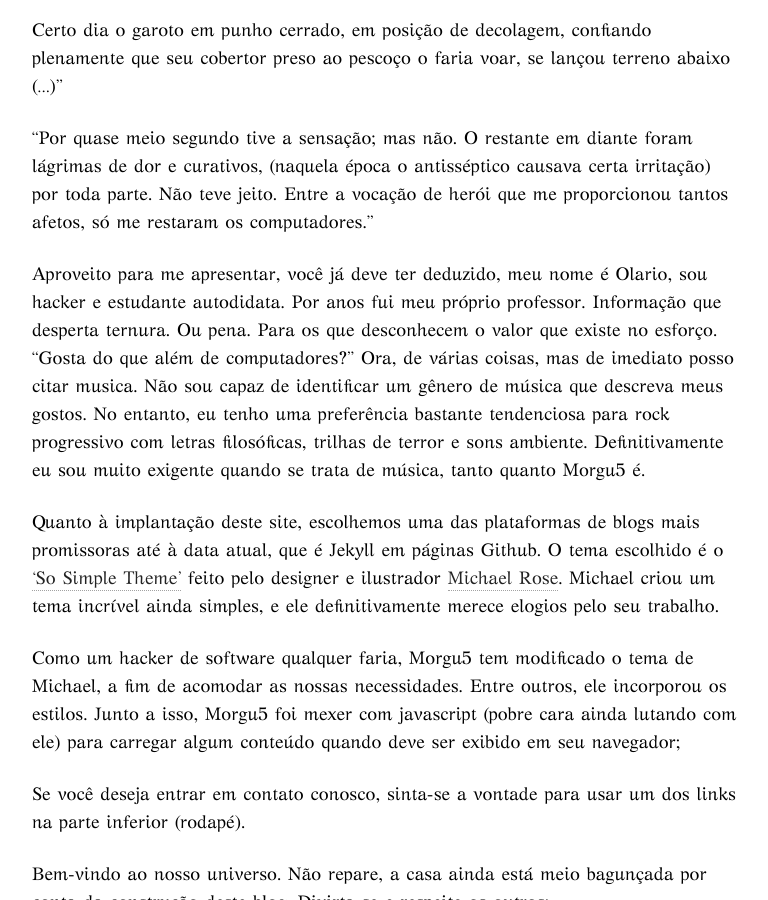
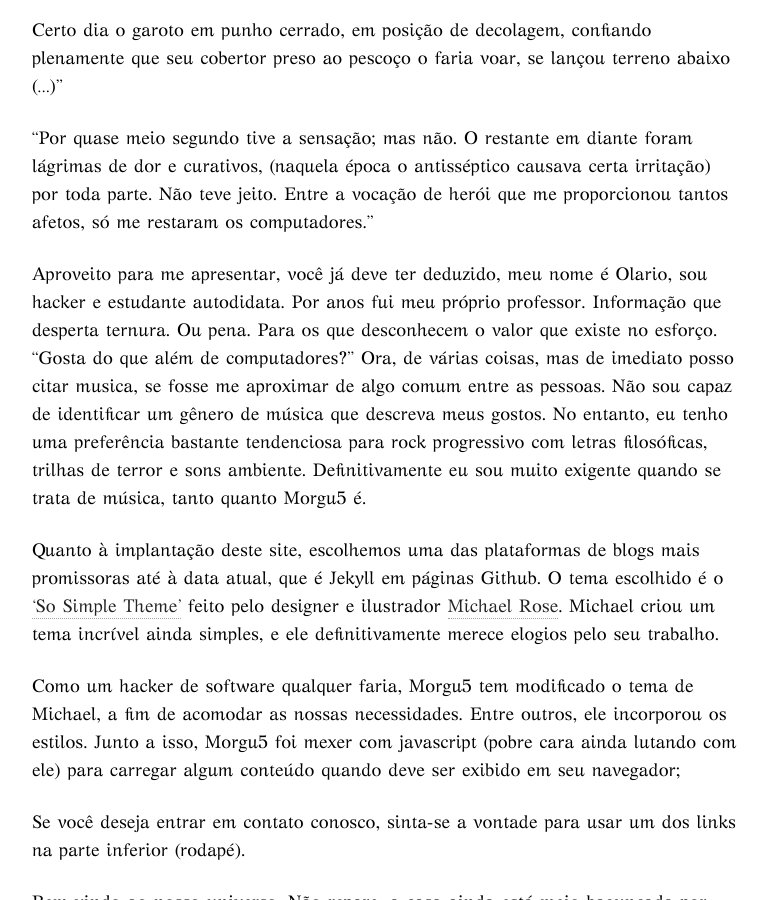
Before and after one commit to Agt-Morgu5/agt-morgu5.github.io, a Jekyll site: the page built from about/index.md, in a window 1280 px wide and 900 px high, scrolled down 1340 px. Shown: the whole window, without its empty margins (254-1022 px from the left). Built offline with Jekyll 4.4.1, drawn with Linux system fonts in a browser that asks for light colours; nearby versions of some CDN libraries.

Commit message:
bravetraveller.asf

```diff
--- a/about/index.md
+++ b/about/index.md
@@ -20,7 +20,7 @@
 
 "Por quase meio segundo tive a sensação; mas não. O restante em diante foram lágrimas de dor e curativos, (naquela época o antisséptico causava certa irritação) por toda parte. Não teve jeito. Entre a vocação de herói que me proporcionou tantos afetos, só me restaram os computadores."
 
-Aproveito para me apresentar, você já deve ter deduzido, meu nome é Olario, sou hacker e estudante autodidata. Por anos fui meu próprio professor.  Informação que desperta ternura. Ou pena. Para os que desconhecem o valor que existe no esforço. "Gosta do que além de computadores?" Ora, de várias coisas, mas de imediato posso citar musica. Não sou capaz de identificar um gênero de música que descreva meus gostos. No entanto, eu tenho uma preferência bastante tendenciosa para rock progressivo com letras filosóficas, trilhas de terror e sons ambiente. Definitivamente eu sou muito exigente quando se trata de música, tanto quanto Morgu5 é.
+Aproveito para me apresentar, você já deve ter deduzido, meu nome é Olario, sou hacker e estudante autodidata. Por anos fui meu próprio professor.  Informação que desperta ternura. Ou pena. Para os que desconhecem o valor que existe no esforço. "Gosta do que além de computadores?" Ora, de várias coisas, mas de imediato posso citar musica, se fosse me aproximar de algo comum entre as pessoas. Não sou capaz de identificar um gênero de música que descreva meus gostos. No entanto, eu tenho uma preferência bastante tendenciosa para rock progressivo com letras filosóficas, trilhas de terror e sons ambiente. Definitivamente eu sou muito exigente quando se trata de música, tanto quanto Morgu5 é.
 
 Quanto à implantação deste site, escolhemos uma das plataformas de blogs mais promissoras até à data atual, que é Jekyll em páginas Github. O tema escolhido é o ['So Simple Theme'](http://mademistakes.com/so-simple/){:target="_blank"} feito pelo designer e ilustrador [Michael Rose](http://mademistakes.com){:target="_blank"}. Michael criou um tema incrível ainda simples, e ele definitivamente merece elogios pelo seu trabalho.
 
```
